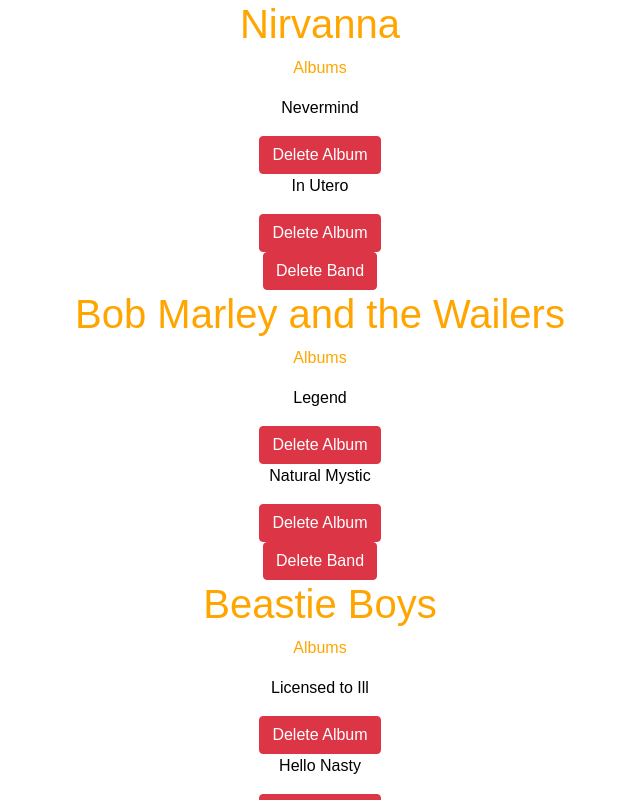
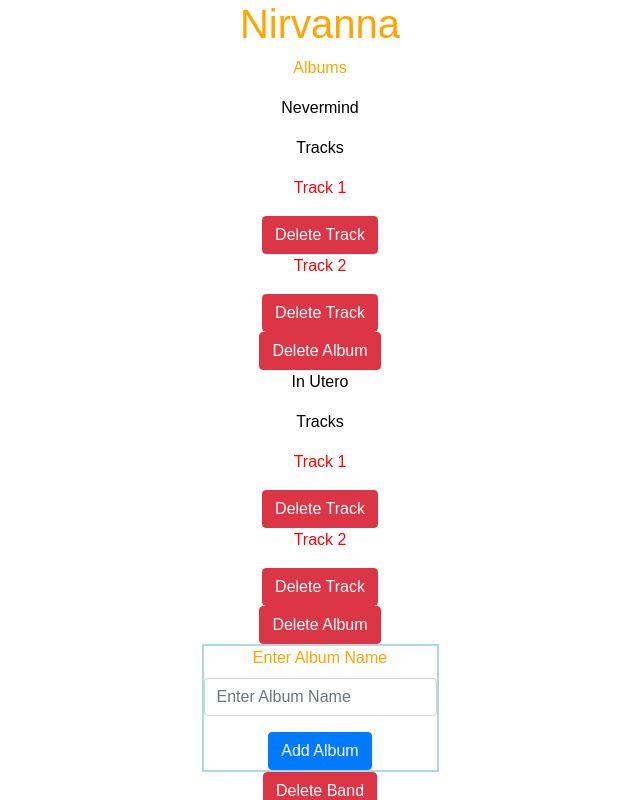
Before and after one commit to jhassler1031/record-store-js, a React (Create React App) app: page / in a window 1280 px wide. Shown: the top 800 px of the page, without its empty margins (320-960 px from the left). Built offline with nearby package versions, Linux system fonts and the light colour scheme.

Commit message:
added tracks, able to view and delete

```diff
--- a/src/App.js
+++ b/src/App.js
@@ -12,11 +12,31 @@
     albums: [
       {
         id: 1,
-        albumName: "Nevermind"
+        albumName: "Nevermind",
+        tracks: [
+          {
+            id: 1,
+            trackName: "Track 1"
+          },
+          {
+            id: 2,
+            trackName: "Track 2"
+          }
+        ]
       },
       {
         id: 2,
-        albumName: "In Utero"
+        albumName: "In Utero",
+        tracks: [
+          {
+            id: 1,
+            trackName: "Track 1"
+          },
+          {
+            id: 2,
+            trackName: "Track 2"
+          }
+        ]
       }
     ]
   },
@@ -26,11 +46,31 @@
     albums: [
       {
         id: 1,
-        albumName: "Legend"
+        albumName: "Legend",
+        tracks: [
+          {
+            id: 1,
+            trackName: "Track 1"
+          },
+          {
+            id: 2,
+            trackName: "Track 2"
+          }
+        ]
       },
       {
         id: 2,
-        albumName: "Natural Mystic"
+        albumName: "Natural Mystic",
+        tracks: [
+          {
+            id: 1,
+            trackName: "Track 1"
+          },
+          {
+            id: 2,
+            trackName: "Track 2"
+          }
+        ]
       }
     ]
   },
@@ -40,11 +80,31 @@
     albums: [
       {
         id: 1,
-        albumName: "Licensed to Ill"
+        albumName: "Licensed to Ill",
+        tracks: [
+          {
+            id: 1,
+            trackName: "Track 1"
+          },
+          {
+            id: 2,
+            trackName: "Track 2"
+          }
+        ]
       },
       {
         id: 2,
-        albumName: "Hello Nasty"
+        albumName: "Hello Nasty",
+        tracks: [
+          {
+            id: 1,
+            trackName: "Track 1"
+          },
+          {
+            id: 2,
+            trackName: "Track 2"
+          }
+        ]
       }
     ]
   }
@@ -65,6 +125,7 @@
     this._addBand = this._addBand.bind(this);
   }
 
+  //Add/Delete Bands ===========================================================
   _deleteBand(band) {
     let bands = this.state.bandData;
     bands.splice(bands.indexOf(band), 1);
@@ -82,7 +143,7 @@
     let self = this;
     let $bands = this.state.bandData.map((band)=> {
       return (
-        <Band key={band.id} band={band} deleteBand={()=>self._deleteBand(band)}/>
+        <Band key={band.id} band={band} deleteBand={()=>self._deleteBand(band)} />
       )
     });
 
--- a/src/components/Album.js
+++ b/src/components/Album.js
@@ -1,16 +1,49 @@
 import React, { Component } from 'react';
 import './Album.css';
+
+import Track from './Track.js';
 
 class Album extends Component {
 
   constructor(props) {
     super(props);
+
+    this.state = {
+      tracks: this.props.album.tracks
+    }
+
+    this._deleteTrack = this._deleteTrack.bind(this);
+    this._addTrack = this._addTrack.bind(this);
+  }
+
+  _deleteTrack(track) {
+    let tracks = this.state.tracks;
+    tracks.splice(tracks.indexOf(track), 1);
+    this.setState({tracks});
+  }
+
+  _addTrack(track) {
+
   }
 
   render() {
+
+    let self = this;
+    let $tracks = this.state.tracks.map((track)=> {
+      return (
+        <Track key={track.id} track={track} deleteTrack={()=>this._deleteTrack(track)} />
+      )
+    });
     return (
       <div className="col-12 albumContainer">
         <p className="albumName">{this.props.album.albumName}</p>
+
+        <div className="row justify-content-center">
+          <p>Tracks</p>
+          {$tracks}
+          {/* <AlbumForm addAlbum={this._addAlbum}/> */}
+        </div>
+
         <input type="button" className="btn btn-danger" value="Delete Album" onClick={this.props.deleteAlbum}/>
 
       </div>
--- /dev/null
+++ b/src/components/AlbumForm.css
@@ -0,0 +1,2 @@
+.albumForm {
+  border: 2px solid lightblue; }
--- /dev/null
+++ b/src/components/AlbumForm.js
@@ -0,0 +1,45 @@
+import React, { Component } from 'react';
+import './AlbumForm.css';
+
+class AlbumForm extends Component {
+
+  constructor(props) {
+    super(props);
+
+    this.state = {
+      albumName: ''
+    }
+
+    this._handleInput = this._handleInput.bind(this);
+    this._addAlbum = this._addAlbum.bind(this);
+  }
+
+  _handleInput(event) {
+    let content = event.target.value;
+    if (event.target.name === "albumName") {
+      this.setState({albumName: content});
+    }
+  }
+
+  _addAlbum(event) {
+    event.preventDefault();
+    let context = this.state;
+    this.props.addAlbum(context);
+    this.setState({albumName: ''});
+  }
+
+  render() {
+    return (
+      <form onSubmit={this._addAlbum} className="albumForm">
+        <div className="form-group">
+          <label htmlFor="albumInput">Enter Album Name</label>
+          <input name="albumName" type="text" className="form-control" id="albumInput" placeholder="Enter Album Name" value={this.state.name} onChange={this._handleInput}/>
+        </div>
+
+          <button type="submit" className="btn btn-primary">Add Album</button>
+      </form>
+    );
+  }
+}
+
+export default AlbumForm;
--- /dev/null
+++ b/src/components/AlbumForm.scss
@@ -0,0 +1,3 @@
+.albumForm {
+  border: 2px solid lightblue;
+}
--- a/src/components/Band.js
+++ b/src/components/Band.js
@@ -2,6 +2,7 @@
 import './Band.css';
 
 import Album from './Album.js';
+import AlbumForm from './AlbumForm.js';
 
 class Band extends Component {
 
@@ -14,11 +15,19 @@
     }
 
     this._deleteAlbum = this._deleteAlbum.bind(this);
+    this._addAlbum = this._addAlbum.bind(this);
   }
 
   _deleteAlbum(album) {
     let albums = this.state.albums;
     albums.splice(albums.indexOf(album), 1);
+    this.setState({albums});
+  }
+
+  _addAlbum(album) {
+    console.log(album);
+    let albums = this.state.albums;
+    albums.push(album);
     this.setState({albums});
   }
 
@@ -39,6 +48,7 @@
         <div className="row justify-content-center">
           <p>Albums</p>
           {$albums}
+          <AlbumForm addAlbum={this._addAlbum}/>
         </div>
 
         <input type="button" className="btn btn-danger" value="Delete Band" onClick={this.props.deleteBand}/>
--- a/src/components/BandForm.js
+++ b/src/components/BandForm.js
@@ -8,6 +8,7 @@
 
     this.state = {
       name: '',
+      albums: []
     }
 
     this._handleInput = this._handleInput.bind(this);
@@ -32,7 +33,7 @@
     return (
       <form onSubmit={this._addBand} className="bandForm">
         <div className="form-group">
-          <label htmlFor="bandInput">Enter URL</label>
+          <label htmlFor="bandInput">Enter Band Name</label>
           <input name="name" type="text" className="form-control" id="bandInput" placeholder="Enter Band Name" value={this.state.name} onChange={this._handleInput}/>
         </div>
 
--- /dev/null
+++ b/src/components/Track.css
@@ -0,0 +1,2 @@
+.trackContainer {
+  color: red; }
--- /dev/null
+++ b/src/components/Track.js
@@ -0,0 +1,21 @@
+import React, { Component } from 'react';
+import './Track.css';
+
+class Track extends Component {
+
+  constructor(props) {
+    super(props);
+
+  }
+
+  render() {
+    return (
+      <div className="col-12 trackContainer">
+        <p className="trackName">{this.props.track.trackName}</p>
+        <input type="button" className="btn btn-danger" value="Delete Track" onClick={this.props.deleteTrack}/>
+      </div>
+    );
+  }
+}
+
+export default Track;
--- /dev/null
+++ b/src/components/Track.scss
@@ -0,0 +1,3 @@
+.trackContainer {
+  color: red;
+}
```
